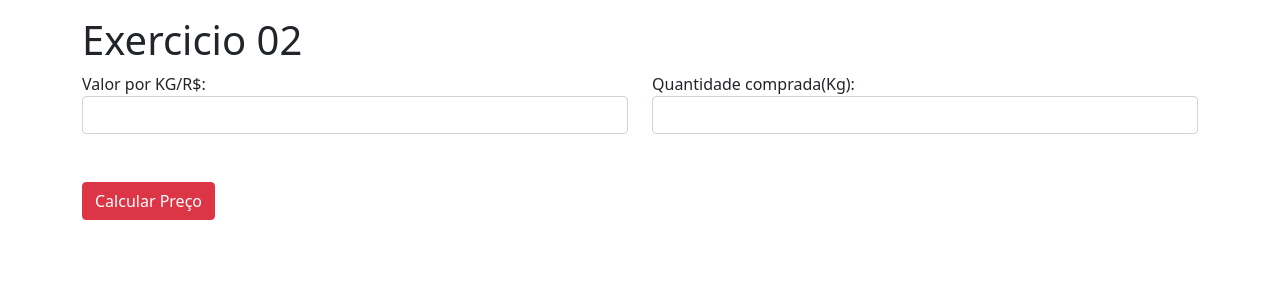
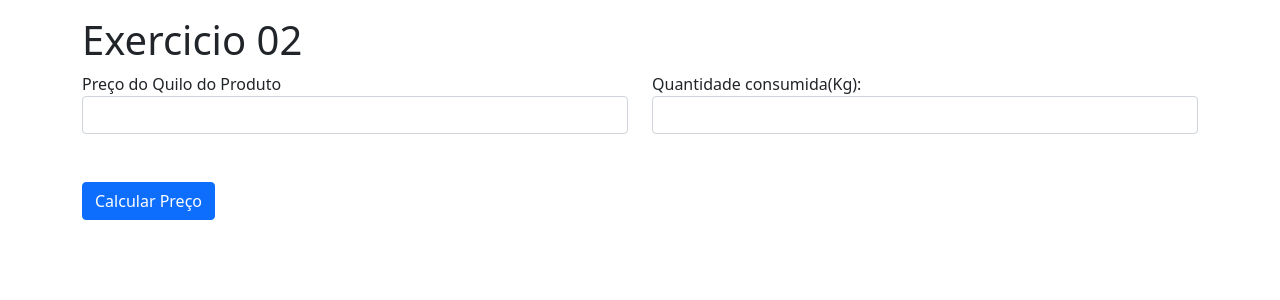
Before and after one commit to ZorDnaRog/EletivaI-LinguagemProgramacaoIV, a PHP site: page / in a window 1280 px wide. Shown: the top 300 px of the page. Run offline with PHP 8.4, Linux system fonts and the light colour scheme.

Commit message:
Otimização do Código

```diff
--- a/Lista1/Exercicio2/index.html
+++ b/Lista1/Exercicio2/index.html
@@ -14,17 +14,17 @@
     <form action="resultado.php" method="post">
         <div class="row">
             <div class="col">
-                <label for="valorporquilo" class="label-control">Valor por KG/R$: </label>
-                <input type="number" name="valorporquilo" id="valorporquilo" class="form-control" />
+                <label for="valorporquilo" class="label-control">Preço do Quilo do Produto</label>
+                <input type="number" name="valorporquilo" id="valorporquilo" class="form-control" required/>
             </div>
             <div class="col">
-                <label for="qtdeproduto" class="label-control">Quantidade comprada(Kg): </label>
-                <input type="numer" name="qtdeproduto" id="qtdeproduto" class="form-control" />
+                <label for="qtdeproduto" class="label-control">Quantidade consumida(Kg): </label>
+                <input type="numer" name="qtdeproduto" id="qtdeproduto" class="form-control" required/>
             </div>
         </div>
         <div class="row mt-5">
             <div class="col">
-                <button type="submit" class="btn btn-danger">
+                <button type="submit" class="btn btn-primary">
                     Calcular Preço
                 </button>
             </div>
```
Also changed, not shown: Lista1/Exercicio2/resultado.php (+13 -7 lines).
